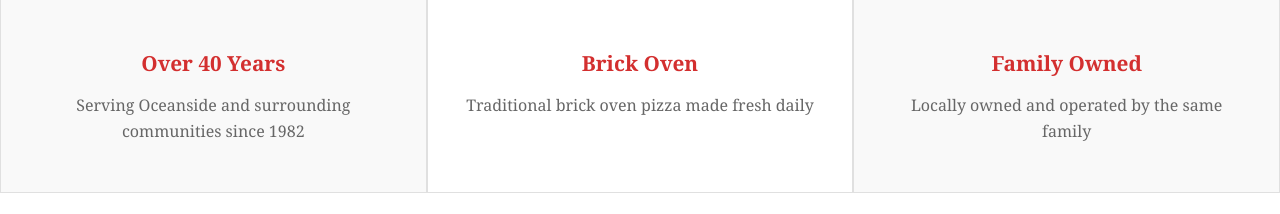
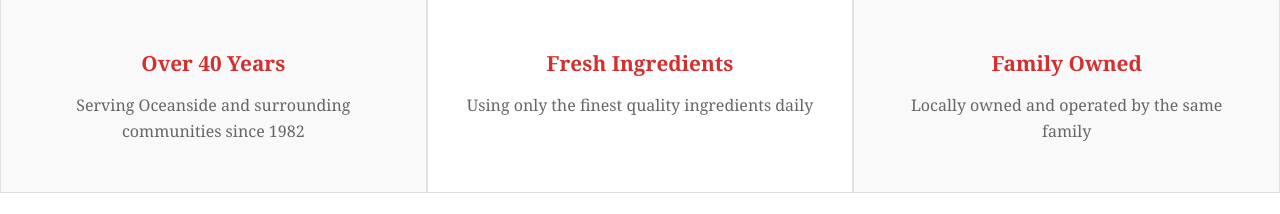
Before and after one commit to Luc1113/mariosPizzaOceanside, a plain HTML site: page index.html in a window 1280 px wide. Shown: the part 586-800 px from the top of the page. Drawn offline with Linux system fonts and the light colour scheme.

Commit message:
year is correct now and no more brick oven fr

```diff
--- a/index.html
+++ b/index.html
@@ -669,8 +669,8 @@
         <p>Serving Oceanside and surrounding communities since 1982</p>
       </div>
       <div class="info-box">
-        <h3>Brick Oven</h3>
-        <p>Traditional brick oven pizza made fresh daily</p>
+        <h3>Fresh Ingredients</h3>
+        <p>Using only the finest quality ingredients daily</p>
       </div>
       <div class="info-box">
         <h3>Family Owned</h3>
```
